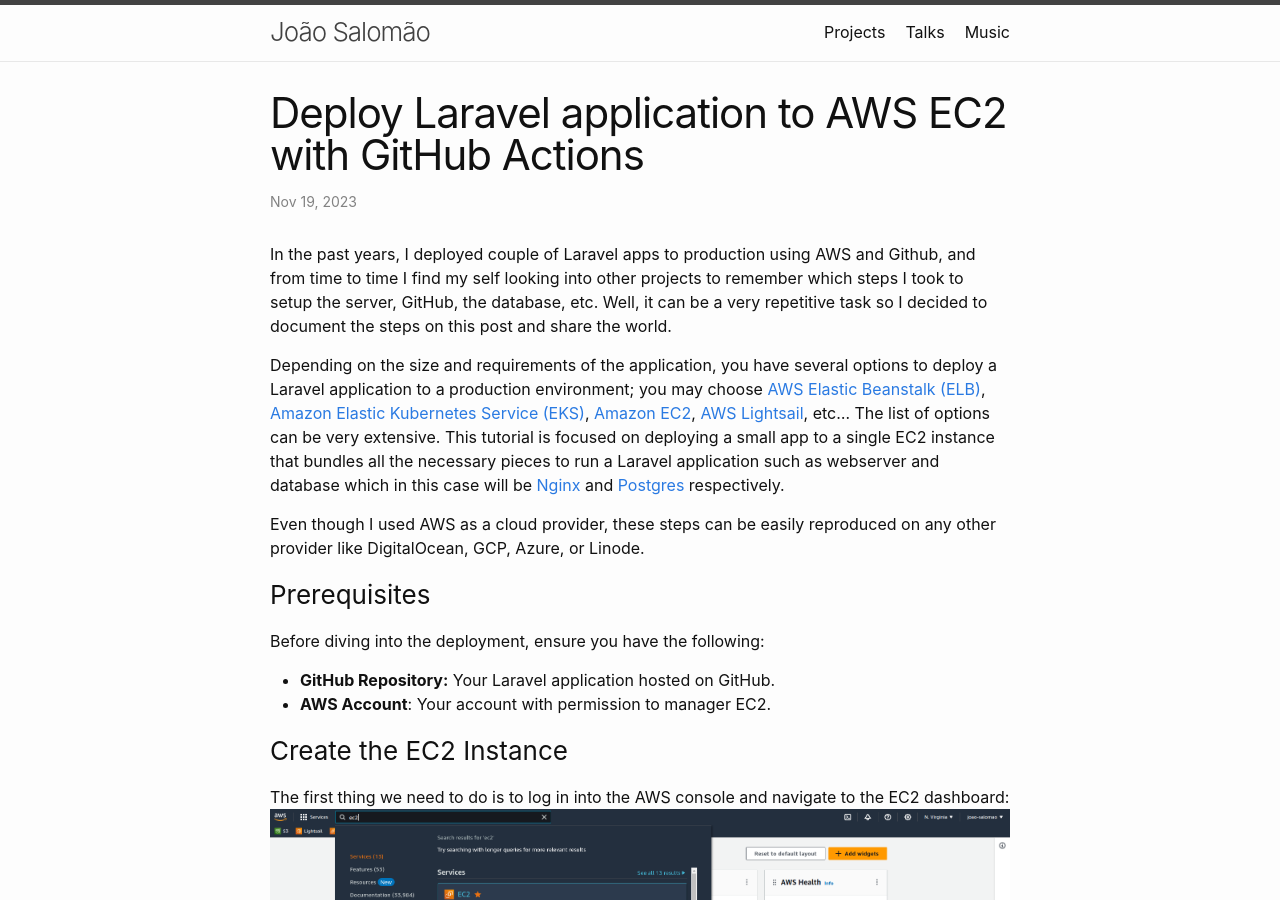
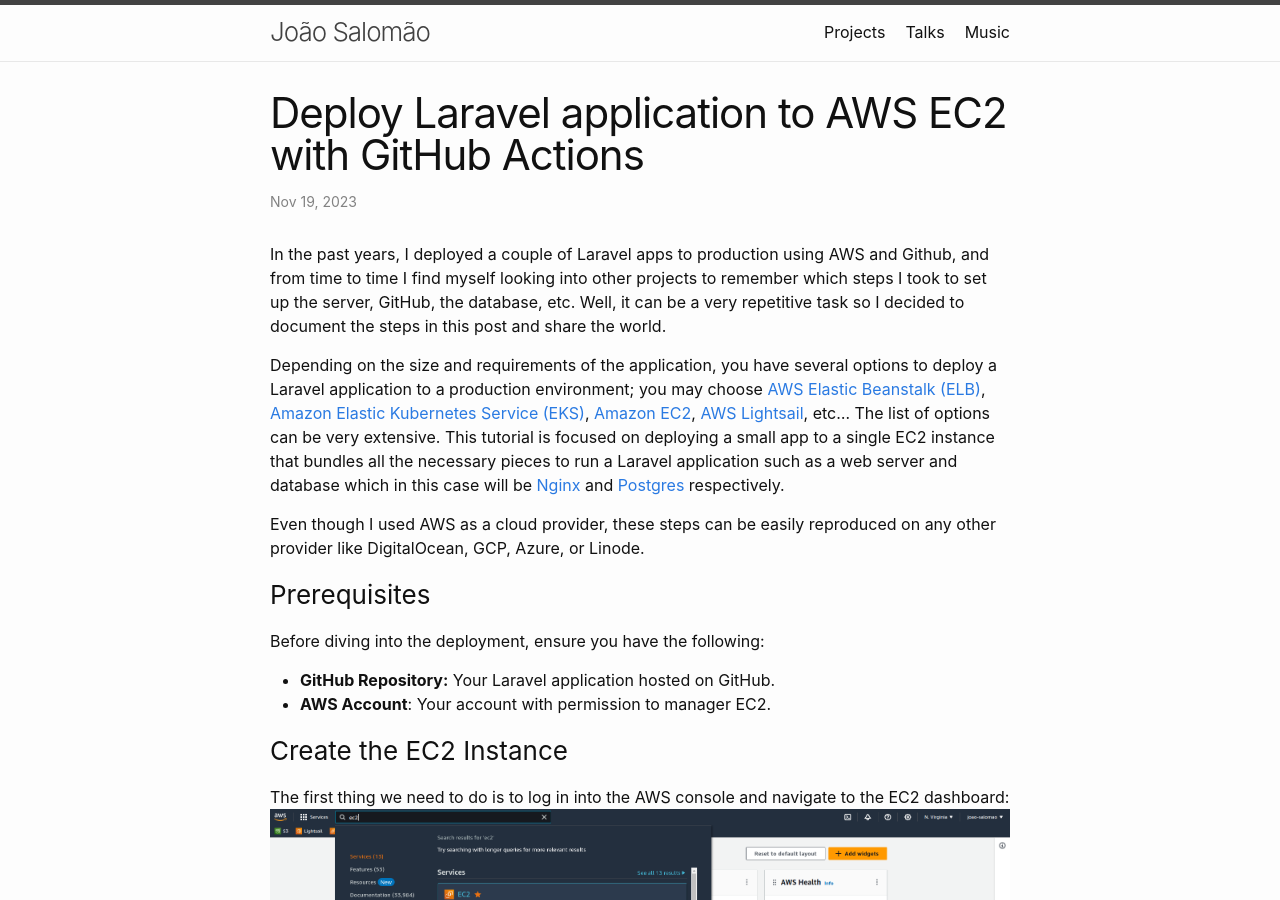
Before and after one commit to joao-salomao/joao-salomao.github.io, a Jekyll site: the page built from docs/_posts/2023-11-19-deploy-laravel-application-to-aws-ec2-with-github-actions.md, in a window 1280 px wide and 900 px high. Built offline with Jekyll 4.4.1, drawn with Linux system fonts in a browser that asks for light colours; some of the changed text lies outside the part shown.

Commit message:
Fix grammar

````diff
--- a/docs/_posts/2023-11-19-deploy-laravel-application-to-aws-ec2-with-github-actions.md
+++ b/docs/_posts/2023-11-19-deploy-laravel-application-to-aws-ec2-with-github-actions.md
@@ -3,9 +3,9 @@ title: Deploy Laravel application to AWS EC2 with GitHub Actions
 layout: post
 ---
 
-In the past years, I deployed couple of Laravel apps to production using AWS and Github, and from time to time I find my self looking into other projects to remember which steps I took to setup the server, GitHub, the database, etc. Well, it can be a very repetitive task so I decided to document the steps on this post and share the world.
+In the past years, I deployed a couple of Laravel apps to production using AWS and Github, and from time to time I find myself looking into other projects to remember which steps I took to set up the server, GitHub, the database, etc. Well, it can be a very repetitive task so I decided to document the steps in this post and share the world.
 
-Depending on the size and requirements of the application, you have several options to deploy a Laravel application to a production environment; you may choose [AWS Elastic Beanstalk (ELB)](https://aws.amazon.com/elasticbeanstalk/), [Amazon Elastic Kubernetes Service (EKS)](https://aws.amazon.com/eks/), [Amazon EC2](https://aws.amazon.com/ec2/), [AWS Lightsail](https://aws.amazon.com/lightsail/), etc... The list of options can be very extensive. This tutorial is focused on deploying a small app to a single EC2 instance that bundles all the necessary pieces to run a Laravel application such as webserver and database which in this case will be [Nginx](https://www.nginx.com/) and [Postgres](https://www.postgresql.org/) respectively.
+Depending on the size and requirements of the application, you have several options to deploy a Laravel application to a production environment; you may choose [AWS Elastic Beanstalk (ELB)](https://aws.amazon.com/elasticbeanstalk/), [Amazon Elastic Kubernetes Service (EKS)](https://aws.amazon.com/eks/), [Amazon EC2](https://aws.amazon.com/ec2/), [AWS Lightsail](https://aws.amazon.com/lightsail/), etc... The list of options can be very extensive. This tutorial is focused on deploying a small app to a single EC2 instance that bundles all the necessary pieces to run a Laravel application such as a web server and database which in this case will be [Nginx](https://www.nginx.com/) and [Postgres](https://www.postgresql.org/) respectively.
 
 Even though I used AWS as a cloud provider, these steps can be easily reproduced on any other provider like DigitalOcean, GCP, Azure, or Linode.
 
@@ -87,11 +87,11 @@ Now install Nginx:
 sudo apt install nginx
 ```
 
-If everything went well, you will be able to access the Nginx default page typing the IP of your server in the browser and see the following screen:
+If everything goes well, you will be able to access the Nginx default page by typing the public IP of your server in the browser and see the following screen:
 ![Nginx welcome page]({{ 'assets/images/posts/deploy-laravel-application-to-a-single-server-with-ci-cd/10.png' | relative_url }})
 
 ### Install the Postgres
-This step is considered optional because you can opt to use a managed database like [AWS RDS](https://aws.amazon.com/rds) instead of running on your own server. As a geral rule of thumb, generally we don't install everything in one server but it can okay depending on your workload.  [AWS RDS](https://aws.amazon.com/rds) is included on the AWS free tier package so you can start using it for free.
+This step is considered optional because you can opt to use a managed database like [AWS RDS](https://aws.amazon.com/rds) instead of running on your own server. As a general rule of thumb, generally, we don't install everything in one server but it can okay depending on your workload.  [AWS RDS](https://aws.amazon.com/rds) is included in the AWS free tier package so you can start using it for free.
 
 Install the database server:
 ```bash
@@ -124,8 +124,8 @@ Let's first zip the application:
 zip -r app.zip PATH_TO_YOUR_APP
 ```
 
-Now we can send it to the server. We are going to need the SSH private key that we got when we created our EC2 instance to do this. To be able to use the key we first need to give it the proper permission otherwise we are going to get a "bad permissions" error.
-This command will read only permission to your key:
+Now we can send it to the server. We are going to need the SSH private key that we got when we created our EC2 instance to do this. To be able to use the key we first need to give it the proper permission otherwise, we are going to get a "bad permissions" error.
+This command will read-only permission to your key:
 ```bash
 chmod 400 PATH_TO_YOUR_KEY
 ```
@@ -135,7 +135,7 @@ Now we can send the zip file:
 scp -i PATH_TO_YOUR_KEY app.zip ubuntu@YOUR_EC2_PUBLIC_IP:~/
 ```
 
-Let's connect to the server using SSH to setup the application:
+Let's connect to the server using SSH to set up the application:
 ```bash
 ssh -i PATH_TO_YOUR_KEY ubuntu@YOUR_EC2_PUBLIC_IP
 ```
@@ -241,11 +241,11 @@ pm.max_spare_servers = 20
 pm.process_idle_timeout = 10s
 ```
 
-If you access your server on the browser again you should be able to see your initial page. On my app I've used [Laravel Breeze](https://laravel.com/docs/10.x/starter-kits) starter kit to create the application so I have some basics features like sign up, sign in and profile update to test.
+If you access your server on the browser again you should be able to see your initial page. On my app I've used [Laravel Breeze](https://laravel.com/docs/10.x/starter-kits) starter kit to create the application so I have some basic features like sign up, sign in, and profile update to test.
 ### Setup GitHub Action
-Now that everything is settled on the server,  we can create a [GitHub Action](https://docs.github.com/actions) to deploy the application everytime the main branch is updated.
+Now that everything is settled on the server,  we can create a [GitHub Action](https://docs.github.com/actions) to deploy the application every time the main branch is updated.
 
-The first thing we need to do is setup the secrets on the GitHub repository. Go to **Settings** and then on the **Secrets and Actions** section, click on **Actions**
+The first thing we need to do is set up the secrets on the GitHub repository. Go to **Settings** and then on the **Secrets and Actions** section, click on **Actions**
 ![GitHub settings for secrets]({{ 'assets/images/posts/deploy-laravel-application-to-a-single-server-with-ci-cd/13.png' | relative_url }})
 
 We are going to create three secrets:
@@ -263,7 +263,7 @@ Now, create a file called **deploy.yml** on the **.github/workflows** folder wit
 [action content]({{ 'assets/deploy.yml' | relative_url }})
 
 This action will do the following:
-* Checkout to the branch main
+* Checkout to the main branch
 * Install PHP
 * Install the Composer dependencies
 * Install Node.js
@@ -274,7 +274,7 @@ This action will do the following:
 
 That's it, are done!
 ### Final considerations
-On this tutorial I've used a very simplied configuration for Nginx, PHP FPM and Postgres, you can finetune those configurations by diving into the documentation of each software.
-In addtion, you can improve the deploy action by adding a step to run the automated tests of your application to make sure you are not deploying a broken version.
+In this tutorial I've used a very simplified configuration for Nginx, PHP FPM, and Postgres, you can finetune those configurations by diving into the documentation of each software.
+In addition, you can improve the deploy action by adding a step to run the automated tests of your application to make sure you are not deploying a broken version.
 
-Good luck on your journey throght the cloud world! 🎉🎉🎉
+Good luck on your journey through the cloud world! 🎉🎉🎉
````
Also changed, not shown: other parts of docs/_posts/2023-11-19-deploy-laravel-application-to-aws-ec2-with-github-actions.md (+8 -8 lines).
